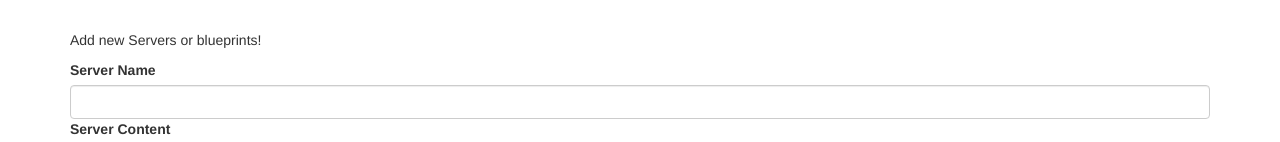
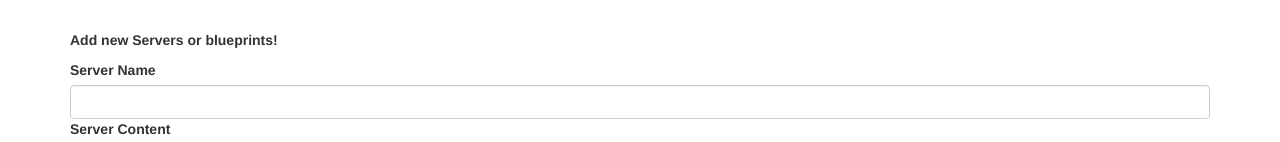
Before and after one commit to melarenina/componentsDataBinding, an Angular app: page / in a window 1280 px wide. Shown: the top 142 px of the page. Built offline with nearby package versions, Linux system fonts and the light colour scheme.

Commit message:
View Encapsulation - None, Native, Emulated

```diff
--- a/src/app/cockpit/cockpit.component.html
+++ b/src/app/cockpit/cockpit.component.html
@@ -1,6 +1,6 @@
 <div class="row">
     <div class="col-xs-12">
-      <p>Add new Servers or blueprints!</p>
+      <strong><p>Add new Servers or blueprints!</p></strong>
       <label>Server Name</label>
       <input type="text" class="form-control" [(ngModel)]="newServerName">
       <label>Server Content</label>
--- a/src/app/server-element/server-element.component.ts
+++ b/src/app/server-element/server-element.component.ts
@@ -1,9 +1,10 @@
-import { Component, OnInit, Input } from '@angular/core';
+import { Component, OnInit, Input, ViewEncapsulation } from '@angular/core';
 
 @Component({
   selector: 'app-server-element',
   templateUrl: './server-element.component.html',
-  styleUrls: ['./server-element.component.css']
+  styleUrls: ['./server-element.component.css'],
+  encapsulation: ViewEncapsulation.Emulated // None, Native
 })
 export class ServerElementComponent implements OnInit {
  // Element may only have this type, that's why we use {}
```
